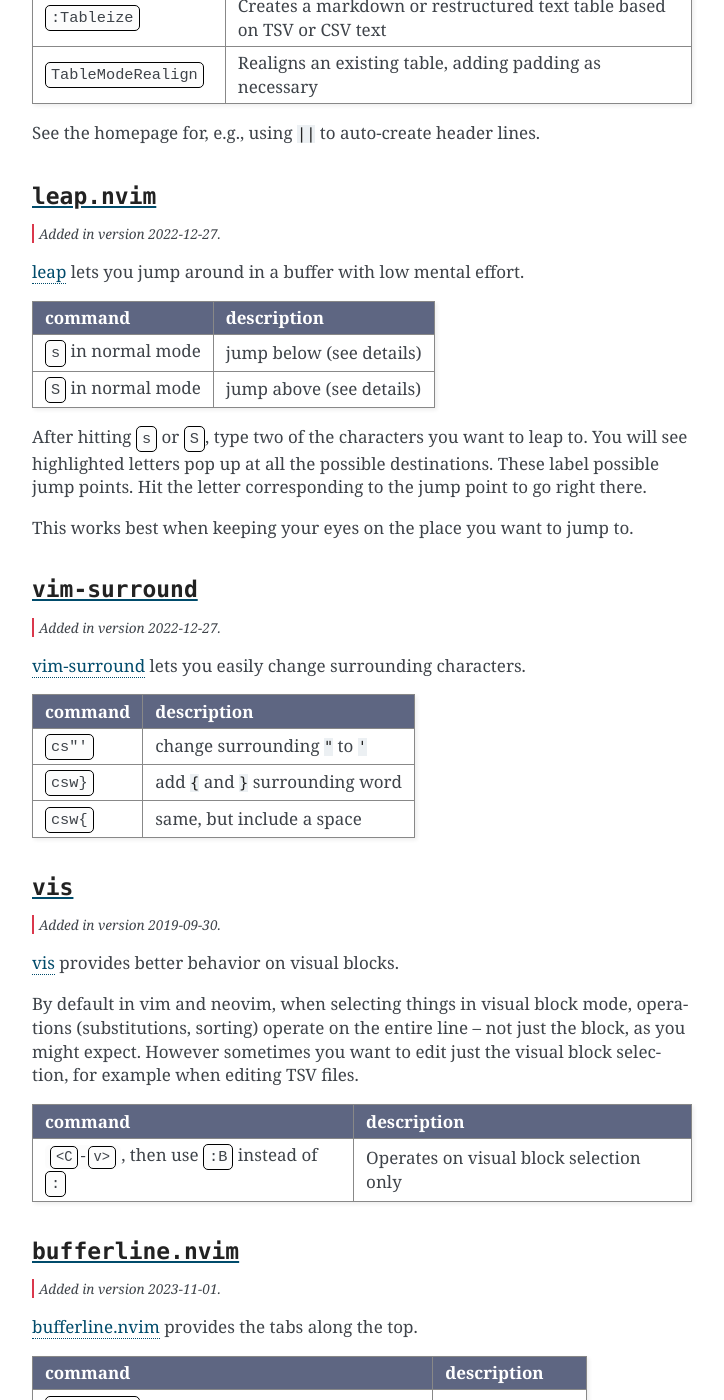
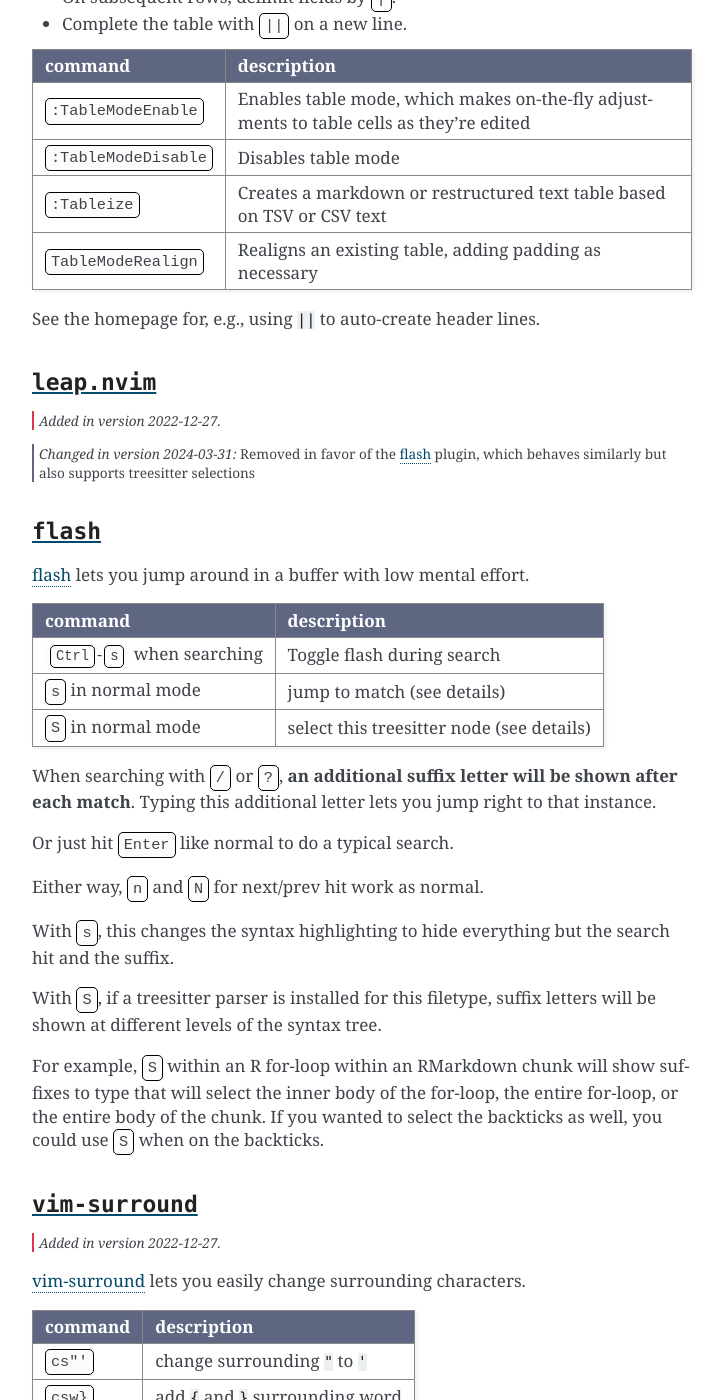
Before and after one commit to daler/dotfiles, a Sphinx documentation site: the page built from docs/vim.rst, in a window 1280 px wide and 1400 px high, scrolled down 17548 px. Shown: the whole window, without its empty margins (388-1112 px from the left). Built offline with Sphinx 7.4.7, drawn with Linux system fonts in a browser that asks for light colours; some of the changed text lies outside the part shown.

Commit message:
update docs

```diff
--- a/docs/vim.rst
+++ b/docs/vim.rst
@@ -595,6 +595,10 @@
 
 .. versionadded:: 2023-11-01
 
+.. versionchanged:: 2024-03-31
+   Changed next diagnostic to :kbd:`]d` rather than :kbd:`]e` for better
+   mnemonic (and similar for :kbd:`[d`)
+
 `nvim-lspconfig <https://github.com/neovim/nvim-lspconfig>`_ provides access to
 nvim's Language Server Protocol (LSP). You install an LSP server for each
 language you want to use it with (see :ref:`mason` for installing these).
@@ -625,9 +629,9 @@
       - Start the LSP server for this buffer
     * - :kbd:`<leader>ce`
       - Open diagnostic details
-    * - :kbd:`[e`
+    * - :kbd:`[d`
       - Prev diagnostic
-    * - :kbd:`]e`
+    * - :kbd:`]d`
       - Next diagnostic
     * - :kbd:`<leader>cgd`
       - Goto definition (e.g., when cursor is over a function)
@@ -773,6 +777,10 @@
 ~~~~~~~~~~~~~~
 
 .. versionadded:: 2022-12-27
+
+.. versionchanged:: 2024-03-31
+   Version of toggleterm is pinned because later versions have issues with
+   sending multiple selected lines to the terminal.
 
 `ToggleTerm <https://github.com/akinsho/toggleterm.nvim>`_ lets you easily
 interact with a terminal within vim.
@@ -1059,9 +1067,17 @@
 ~~~~~~~~~~~~~
 
 .. versionadded:: 2022-12-27
+.. versionchanged:: 2024-03-31
+   Removed in favor of the :ref:`flash` plugin, which behaves similarly but
+   also supports treesitter selections
 
-`leap <https://github.com/ggandor/leap.nvim>`_ lets you jump around in a buffer
-with low mental effort.
+
+.. _flash:
+
+``flash``
+~~~~~~~~~
+`flash <https://github.com/folke/flash.nvim>`__ lets you jump around in a buffer with low mental effort.
+
 
 .. list-table::
     :header-rows: 1
@@ -1070,18 +1086,34 @@
     * - command
       - description
 
+    * - :kbd:`Ctrl-s` when searching
+      - Toggle flash during search
+
     * - :kbd:`s` in normal mode
-      - jump below (see details)
+      - jump to match (see details)
 
     * - :kbd:`S` in normal mode
-      - jump above (see details)
+      - select this treesitter node (see details)
 
-After hitting :kbd:`s` or :kbd:`S`, type two of the characters you want to leap
-to. You will see highlighted letters pop up at all the possible destinations.
-These label possible jump points. Hit the letter corresponding to the jump
-point to go right there.
+When searching with :kbd:`/` or :kbd:`?`, **an additional suffix letter will be
+shown after each match**. Typing this additional letter lets you jump right to
+that instance.
 
-This works best when keeping your eyes on the place you want to jump to.
+Or just hit :kbd:`Enter` like normal to do a typical search.
+
+Either way, :kbd:`n` and :kbd:`N` for next/prev hit work as normal.
+
+With :kbd:`s`, this changes the syntax highlighting to hide everything but the
+search hit and the suffix.
+
+With :kbd:`S`, if a treesitter parser is installed for this filetype, suffix
+letters will be shown at different levels of the syntax tree.
+
+For example, :kbd:`S` within an R for-loop within an RMarkdown chunk will show
+suffixes to type that will select the inner body of the for-loop, the entire
+for-loop, or the entire body of the chunk. If you wanted to select the
+backticks as well, you could use :kbd:`S` when on the backticks.
+
 
 ``vim-surround``
 ~~~~~~~~~~~~~~~~
@@ -1177,6 +1209,47 @@
 
     * - ``:DiffviewFileHistory``
       - View diffs for this file throughout git history
+
+``conform``
+~~~~~~~~~~~
+`conform <https://github.com/stevearc/conform.nvim>`__ runs style formatters on
+the current buffer.
+
+For example, if ``black`` is avaiable it will run that on the code, but in
+a way that the changes can be undone (in contrast to running ``black``
+manually on the file, which overwrites it).
+
+.. list-table::
+
+    * - command
+      - description
+
+    * - :kbd:`<leader>cf`
+      - Run configured formatter on buffer (mnemonic: [c]ode [f]ormat)
+
+You can install formatters via :ref:`mason`; search
+:file:`.config/nvim/lua/plugins.lua` for ``conform.nvim`` to see the
+configuration.
+
+For example, for Python I have ``isort`` and ``black``; for Lua, ``stylua``; for
+bash, ``shfmt``.
+
+``todo-comments``
+~~~~~~~~~~~~~~~~~
+
+`todo-comments <https://github.com/folke/todo-comments.nvim>`__ lets you jump
+across ``TODO``, ``FIXME``, ``NOTE``, and related comments within your code.
+
+.. list-table::
+
+    * - command
+      - description
+
+    * - ``:TodoTrouble``
+      - Opens trouble.nvim so you can bounce between comments
+
+    * - :kbd:`[t`, :kbd:`]t`
+      - Jump to next todo/fixme/note comment
 
 
 ``lualine``
```
